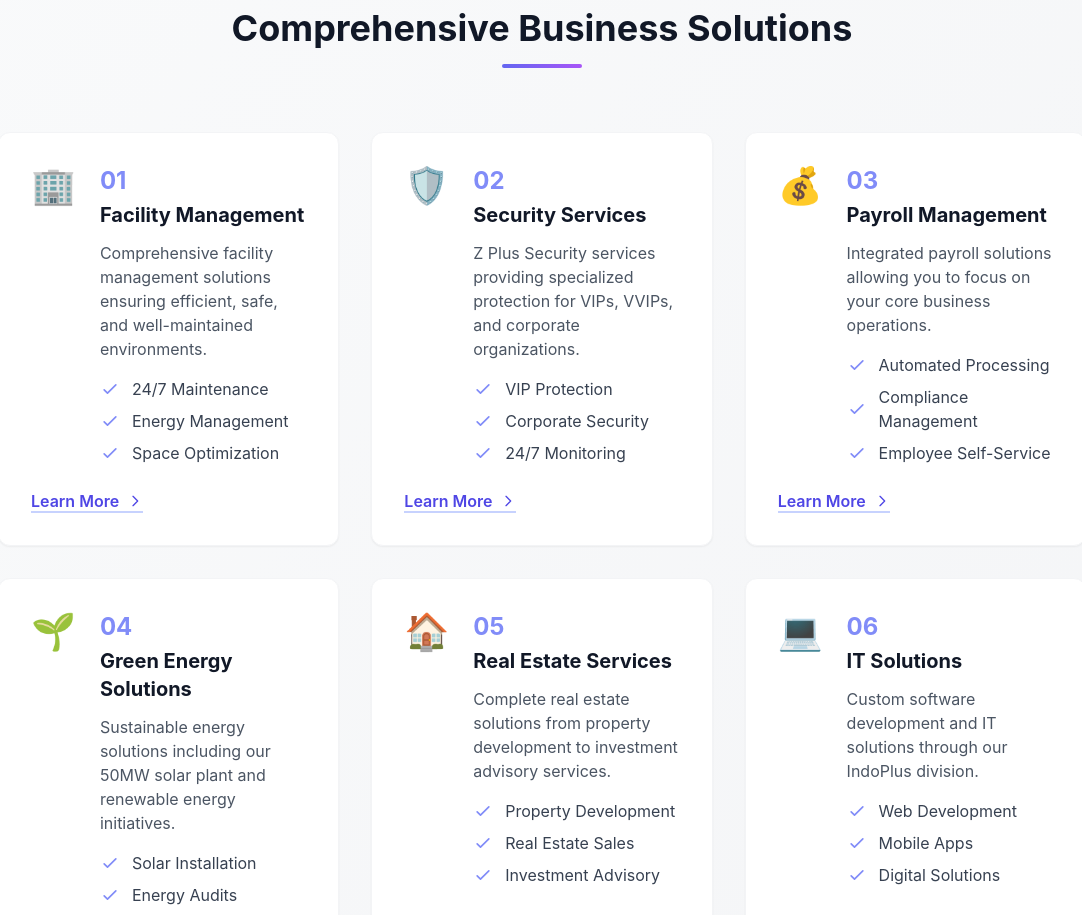
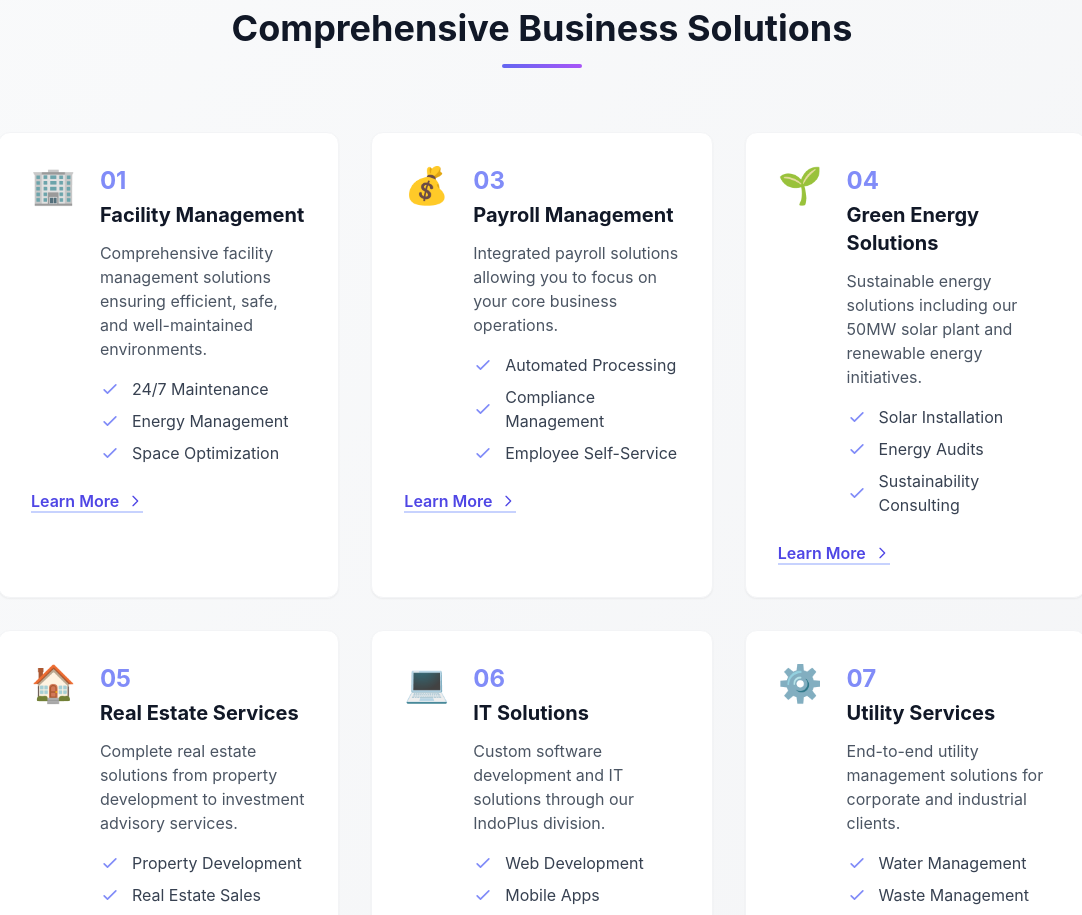
Before and after one commit to utkalgrouptech/UtkalGroup-Web, a Next.js app: page / in a window 1280 px wide. Shown: the part 2660-3575 px from the top of the page, without its empty margins (98-1180 px from the left). Built offline with nearby package versions, Linux system fonts and the light colour scheme.

Commit message:
Minor Changes

```diff
--- a/src/Components/Home/Workprocess.tsx
+++ b/src/Components/Home/Workprocess.tsx
@@ -10,13 +10,13 @@ export default function WorkProcess() {
       features: ["24/7 Maintenance", "Energy Management", "Space Optimization"],
       icon: "🏢"
     },
-    {
-      id: 2,
-      title: "Security Services",
-      description: "Z Plus Security services providing specialized protection for VIPs, VVIPs, and corporate organizations.",
-      features: ["VIP Protection", "Corporate Security", "24/7 Monitoring"],
-      icon: "🛡️"
-    },
+    // {
+    //   id: 2,
+    //   title: "Security Services",
+    //   description: "Z Plus Security services providing specialized protection for VIPs, VVIPs, and corporate organizations.",
+    //   features: ["VIP Protection", "Corporate Security", "24/7 Monitoring"],
+    //   icon: "🛡️"
+    // },
     {
       id: 3,
       title: "Payroll Management",
```
